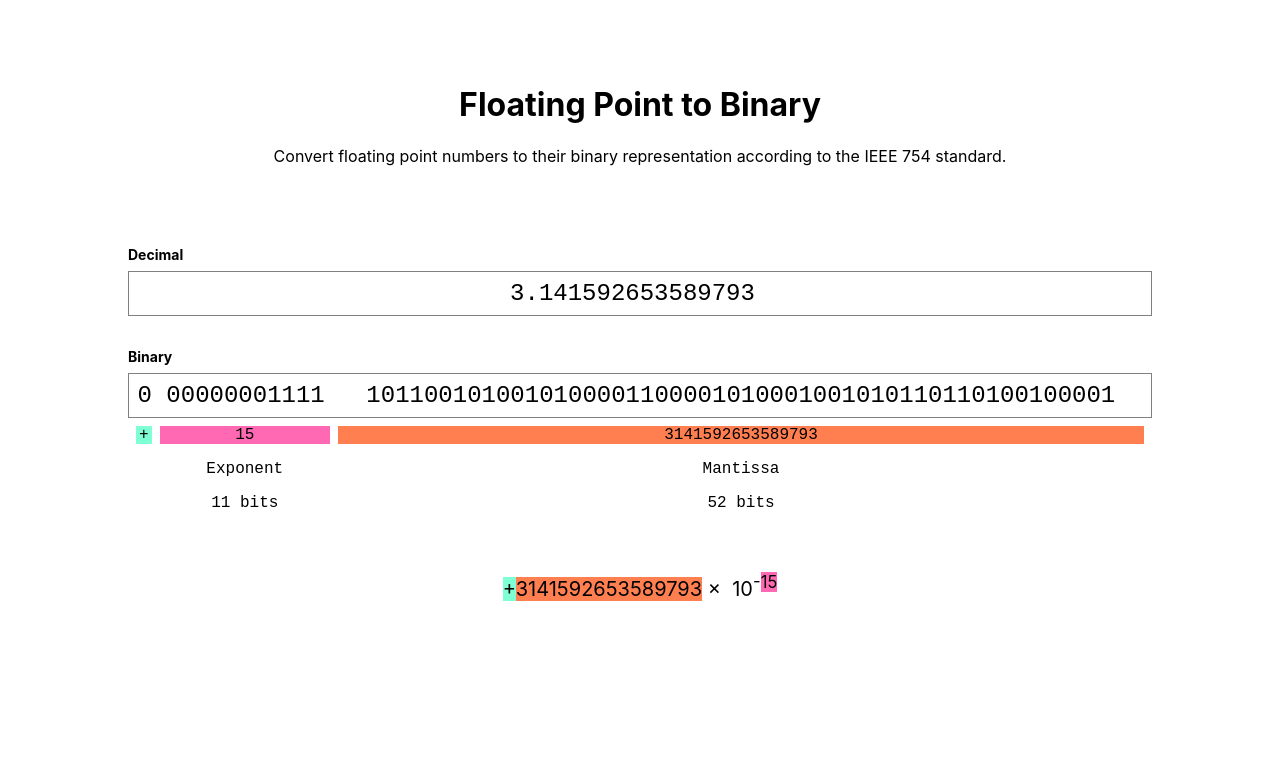
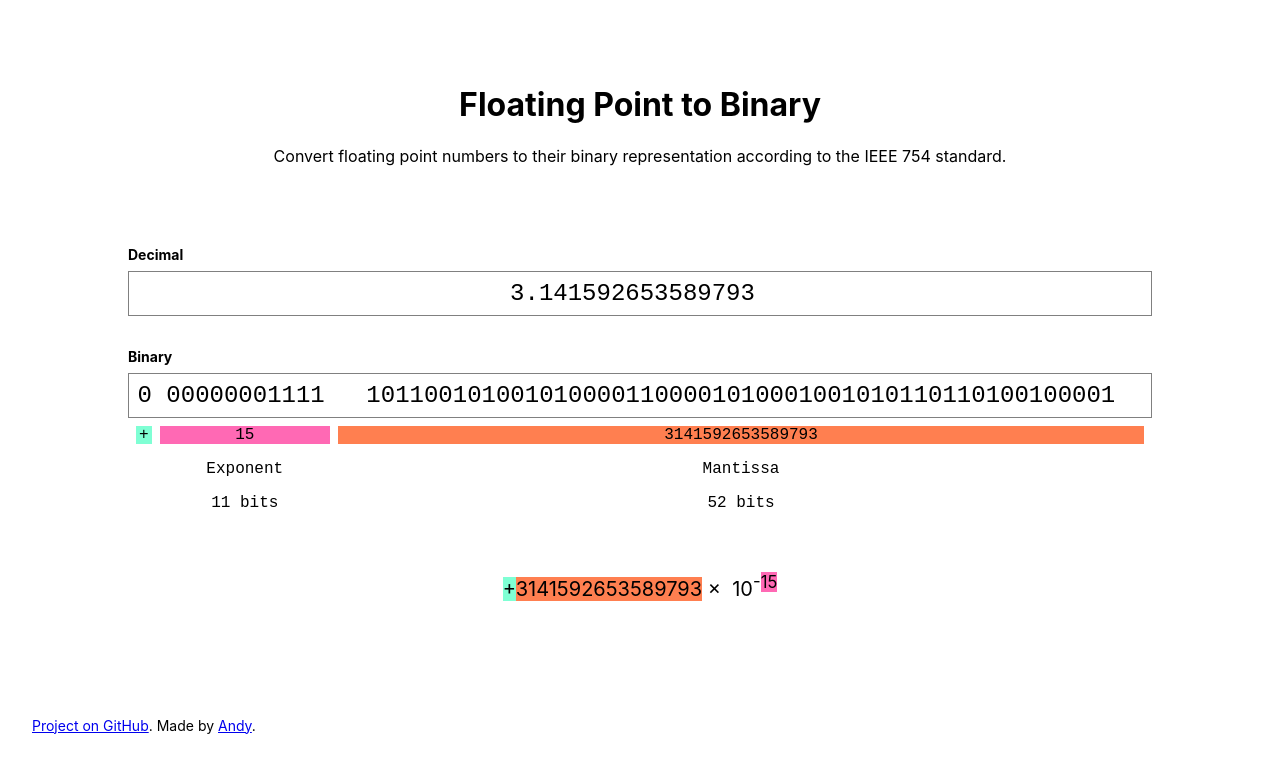
Before and after one commit to AndyBitz/floating-point-to-binary, a Next.js app: page / in a window 1280 px wide. Shown: the top 772 px of the page. Built offline with nearby package versions, Linux system fonts and the light colour scheme.

Commit message:
Add footer

```diff
--- /dev/null
+++ b/src/components/footer/footer.module.css
@@ -0,0 +1,4 @@
+.footer {
+	margin: var(--gap-quadruple);
+	margin-top: calc(3 * var(--gap-quadruple));
+}
--- /dev/null
+++ b/src/components/footer/index.tsx
@@ -0,0 +1,17 @@
+import styles from './footer.module.css';
+
+export function Footer() {
+	return (
+		<footer className={styles.footer}>
+			<span>
+				<a href="https://github.com/AndyBitz/floating-point-to-binary" target="_blank">
+					Project on GitHub
+				</a>.
+			</span>
+			&nbsp;
+			<span>
+				Made by <a href="https://twitter.com/andybitz_" target="_blank">Andy</a>.
+			</span>
+		</footer>
+	);
+}
--- a/src/pages/index.tsx
+++ b/src/pages/index.tsx
@@ -2,6 +2,7 @@ import { BinaryInput } from '../components/inputs';
 import { ChangeEvent, useCallback, useState } from 'react';
 import { Container } from '../components/container';
 import { DecimalInput } from '../components/inputs';
+import { Footer } from '../components/footer';
 import { Header } from '../components/header';
 import { Label } from '../components/inputs';
 import { Layout } from '../components/layout';
@@ -80,6 +81,8 @@ export default function Page() {
 					<sup>-<span style={{ backgroundColor: 'var(--bgExponent)' }}>{parseInt(binary.exponent, 2)}</span></sup>
 				</p>
 			</Container>
+
+			<Footer />
 		</Layout>
 	);
 }
--- a/src/styles.css
+++ b/src/styles.css
@@ -14,6 +14,7 @@ html, body {
 	margin: 0;
 	padding: 0;
 	background: white;
+	color: black;
 }
 
 body {
```
